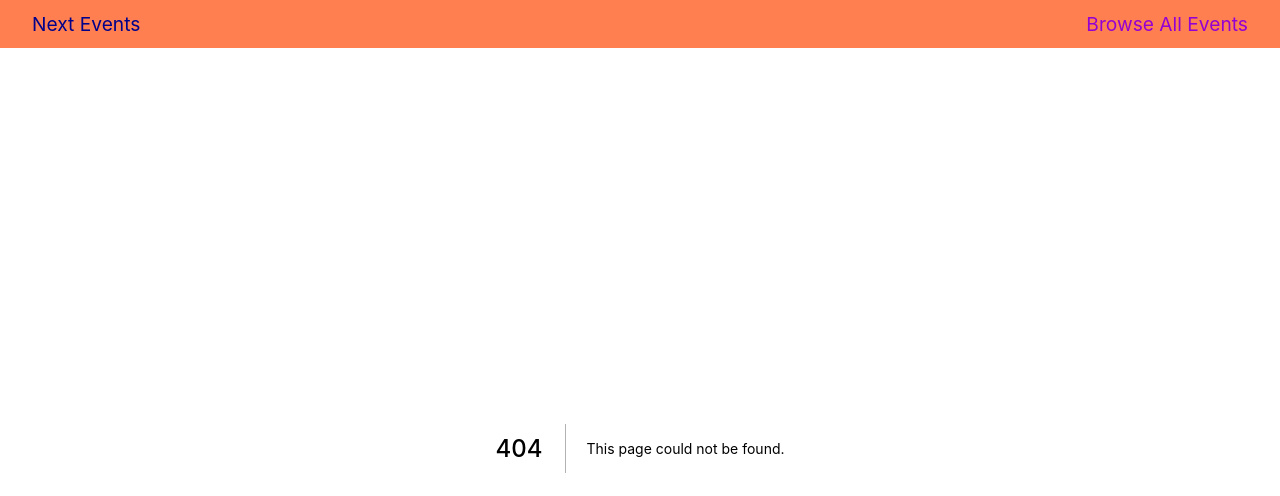
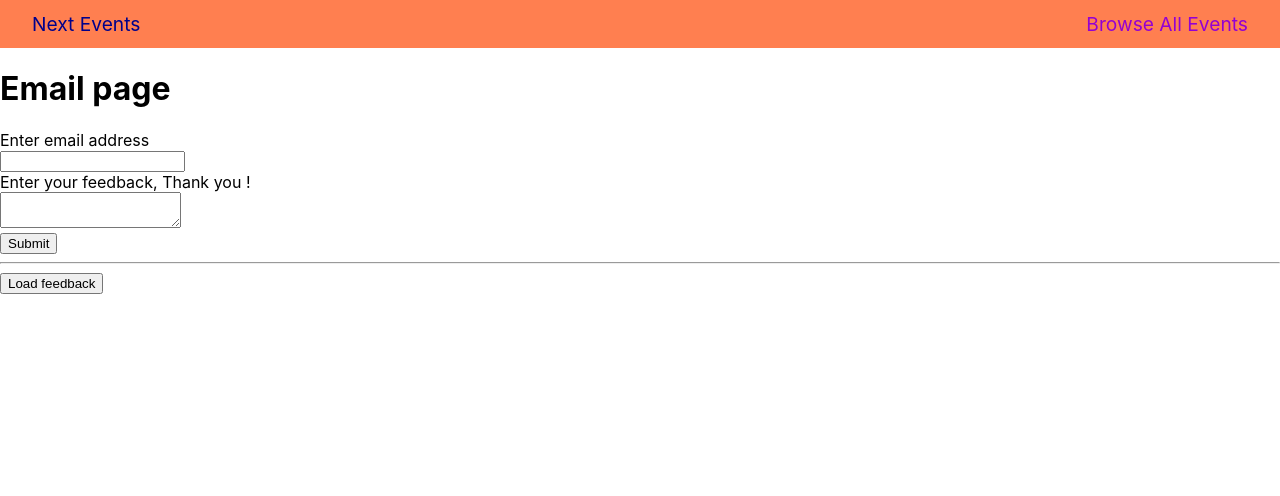
Before and after one commit to mumu-pika/NextJS_Demo1, a Next.js app: page /email in a window 1280 px wide. Before the commit this address had no page. Shown: the top 496 px of the page. Built offline with nearby package versions, Linux system fonts and the light colour scheme.

Commit message:
update api route

```diff
--- /dev/null
+++ b/data/feedback.json
@@ -0,0 +1 @@
+[{"id":"Wed Sep 14 2022 12:47:15 GMT+0800 (中国标准时间)","email":"pikamumu403@gmail.com","text":"have a good time!"},{"id":"Wed Sep 14 2022 14:00:51 GMT+0800 (中国标准时间)","email":"test@qq.com","text":"good job 007!"}]
--- /dev/null
+++ b/pages/api/[feedbackId].js
@@ -0,0 +1,23 @@
+/*
+  dynamic API Routes
+  We need to know which concrete value was encoded in the URL as a value for this placeholder
+  dynamic API Routes can not just handle get request
+*/
+
+import { buildFeedbackPath, extraFeedback} from './feedback'
+
+function handler(req, res) {
+  // check request
+  // if (req.method === "POST") {}
+
+  // req.query for getting access to query parameters and regular parameters.
+  const feedbackId = req.query.feedbackId
+  const filePath = buildFeedbackPath()
+  const feedbackData = extraFeedback(filePath)
+
+  const selectedFeedback = feedbackData.find(feedback => feedback.id === feedbackId)
+
+  res.status(200).json({feedback: selectedFeedback})
+}
+
+export default handler
--- /dev/null
+++ b/pages/api/feedback.js
@@ -0,0 +1,69 @@
+/*
+  nextJS会在这里使用这个函数handler并执行它
+  for incoming requests sent to /api/feedback
+
+  在handler这个函数里面, 我们不仅能够处理请求，而且我们不用返回html代码。而是，
+  instead, this allows us to execute any server side code of our choice.
+
+  Any code we write in here, will never end up in any client side code bundle.
+  在handler中写的代码不会出现在客户端代码中， 所以这里的代码不会被exposed to visitors.
+
+  Here, we will write nodejs code, and enhanced by the nextjs team, it looks a bit like express.js
+
+*/
+// server side code, we can use nodejs
+import fs from 'fs'
+import path from 'path'
+
+// 创建文件路径
+export function buildFeedbackPath() {
+  return path.join(process.cwd(), 'data', 'feedback.json') // this will create an absolute path
+}
+
+// 提取数据
+export function extraFeedback(filePath) {
+  const fileData = fs.readFileSync(filePath)
+  const data = JSON.parse(fileData) // 将JSON数据转换为js对象, 转换之后，data的是一个对象数组
+  return data
+}
+
+function handler (req, res) {
+  // check if it's a POST Method
+  // req.method for finding out which kind of request it was
+  if (req.method == 'POST') {
+    // Here, we could try to extract data
+    // 提取数据
+    // req.body for accessing the submitted data
+    const email = req.body.email
+    const feedbackText = req.body.text
+
+    // 拼接数据成数据
+    const newFeedback = {
+      // a unique identifier for every newFeedback
+      // 这里使用时间来定义一个id, 虽然不恰当（因为同一时间可能会有发送两个请求等）, 但是在这里是足够了的
+      id: new Date().toString(), // a dummy ID
+      email: email,
+      text: feedbackText
+    }
+
+    // 我们可以将上面拼接好的数据存储到数据库中, 在本地开发下，我将数据存储在/data/feedback.json中
+    // store that in a database or in a file
+    const filePath = buildFeedbackPath()
+    // 接下来，我们就可以用获取到的新数据去覆盖更新数据了。
+    // 这里先读取文件，然后再做对应的覆盖更新处理
+    const data = extraFeedback(filePath)
+    data.push(newFeedback) // 将新数据压入数组
+    fs.writeFileSync(filePath, JSON.stringify(data)) // 将data重新变为JSON数据，并写回file
+
+    // 返回处理结果以后的响应
+    res.status(200).json({message: 'Success!', feedback: newFeedback})
+  }
+  else {
+      const filePath = buildFeedbackPath()
+      const data = extraFeedback(filePath)
+      // status method allows us to set a status code.
+      res.status(200).json({ feedback: data })
+  }
+}
+
+export default handler
--- /dev/null
+++ b/pages/email/index.js
@@ -0,0 +1,73 @@
+ /*
+   这里实现一个发送表单数据请求的组件，来对应模拟api route.
+
+ */
+
+import { useRef, useState } from "react"
+
+function EmailPage () {
+  // feedback数组
+  const [feedbackItems, setFeedbackItems] = useState([])
+
+  // 表单元素标识
+  const emailInputRef = useRef()
+  const feedbackRef = useRef()
+
+  function onSubmitHandler(event) {
+    // 阻止提交的默认行为
+    event.preventDefault()
+
+    // 获取用户输入的内容
+    const enteredEmail = emailInputRef.current.value
+    const enteredFeedback = feedbackRef.current.value
+
+    const reqBody = {email: enteredEmail, text: enteredFeedback}
+
+    // 发送http请求, 这里我们将用户输入的数据post到后台
+    // 形式如{ email: "xxx@xxxx.com", text: "some feedback texts"}
+    fetch('/api/feedback', {
+      method: 'POST',
+      body: JSON.stringify(reqBody),
+      headers: {
+        'Content-Type': 'application/json',
+      }
+    }).then(response => response.json()).then(data => console.log(data))
+  }
+
+  // send a get request to my feedback api route
+  function loadFeedbackHandler() {
+    fetch('/api/feedback', {
+      method: 'GET',
+      // body: JSON.stringify(reqBody),
+      headers: {
+        'Content-Type': 'application/json',
+      }
+    }).then(response => response.json()).then(data => {
+      setFeedbackItems(data.feedback)
+    })
+  }
+  return (
+    <div>
+      <h1>Email page</h1>
+      <form onSubmit={onSubmitHandler}>
+        {/* htmlFor 对应标记表单元素 */}
+        <label htmlFor="email">Enter email address</label>
+        <br/>
+        <input type="email" id="email" ref={emailInputRef}></input>
+        <br/>
+        <label htmlFor="feedback"> Enter your feedback, Thank you !</label>
+        <br/>
+        <textarea id="feedback" row="6" ref={feedbackRef}></textarea>
+        <br/>
+        <button>Submit</button>
+      </form>
+      <hr/>
+      <button onClick={loadFeedbackHandler}>Load feedback</button>
+      <ul>
+        {feedbackItems.map(item => <li key={item.id}>{item.text}</li>)}
+      </ul>
+    </div>
+  )
+}
+
+export default EmailPage
--- a/pages/events/[...slug].js
+++ b/pages/events/[...slug].js
@@ -4,6 +4,7 @@ import EventList from '../../components/events/event-list'
 import { Fragment } from 'react'
 
 import Head from 'next/head'
+
 
 // 显示过滤事件的列表
 // 我们需要从router中提取关键信息，比如：年份和月份
--- /dev/null
+++ b/pages/feedback/index.js
@@ -0,0 +1,53 @@
+/*
+  Here， we consider to load a new html page to list the feedbacks, instead of using a button
+  We can pre-render this page and prefetch the data for pre-rendering
+*/
+
+import { buildFeedbackPath, extraFeedback } from '../api/feedback'
+import { Fragment, useState } from 'react'
+
+function FeedbackPage(props) {
+  const [feedbackData, setFeedbackData] = useState()
+
+
+  function loadFeedbackHandler(id) {
+    // /api/some-feedback-id
+    fetch(`/api/${id}`)
+      .then(response => response.json())
+      .then(data => {
+        setFeedbackData(data.feedback)
+      })
+  }
+
+  return (
+    <Fragment>
+      {feedbackData && <p>{feedbackData.email}</p>}
+      <ul>
+        {props.feedbackItems.map(
+          item =>
+            <li key={item.id}>
+              {item.text}{" "}
+              <button onClick={loadFeedbackHandler.bind(null, item.id)}>Show Details</button>
+            </li>
+        )}
+      </ul>
+    </Fragment>
+
+  )
+}
+export async function getStaticProps() {
+  // Attention!!
+  // we should not use fetch inside of getStaticProps or getServerSideProps to talk to our own API
+  // Instead, since it is all part of one project and therefore ultimately all served by one server
+  // so here, we should use the api function directly.
+  const filePath = buildFeedbackPath()
+  const data = extraFeedback(filePath)
+
+  return {
+    props: {
+      feedbackItems: data
+    }
+  }
+}
+
+export default FeedbackPage
--- a/pages/index.js
+++ b/pages/index.js
@@ -130,7 +130,6 @@ export default function Home(props) {
 
 export async function getStaticProps() {
   const allEvents = await getAllEvents()
-  console.log(allEvents)
   return {
     // 这里我们使用firebase中的预处理好的数据，而不是本地的数据
     // 参考firebase文档：https://firebase.google.com/docs/database/rest/start
```
